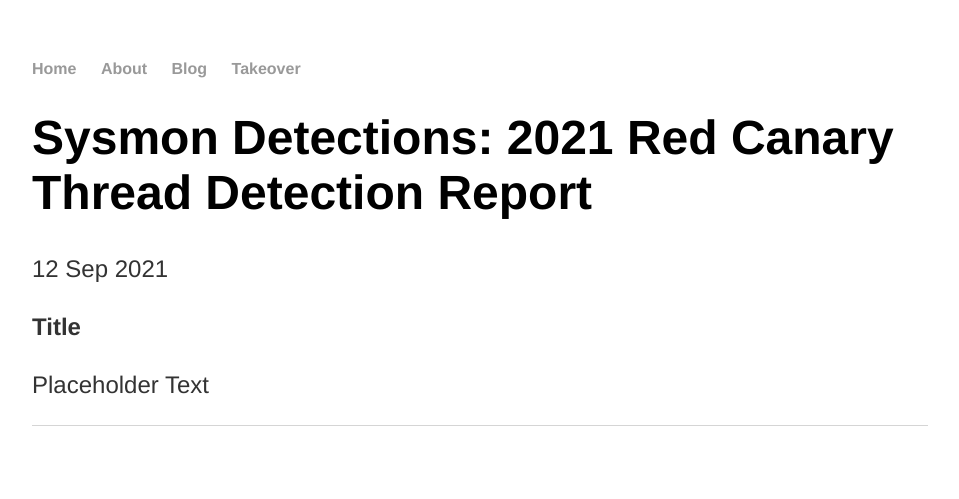
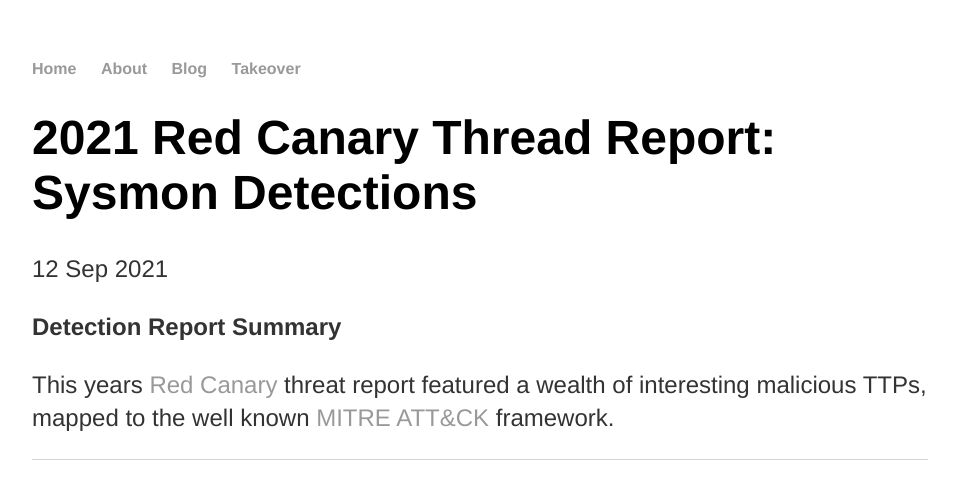
Before and after one commit to 5am5ecure/5am5ecure.github.io, a Jekyll site: the page built from _posts/2021-09-12-sysmon-2021-red-canary-threat-detection-report.md, in a window 1280 px wide. Shown: the top 499 px of the page, without its empty margins (160-1119 px from the left). Built offline with Jekyll 4.4.1, drawn with Linux system fonts in a browser that asks for light colours.

Commit message:
Update 2021-09-12-sysmon-2021-red-canary-threat-detection-report.md

```diff
--- a/_posts/2021-09-12-sysmon-2021-red-canary-threat-detection-report.md
+++ b/_posts/2021-09-12-sysmon-2021-red-canary-threat-detection-report.md
@@ -9,6 +9,6 @@
 <ul>
 </ul>
 
-<b>Title</b>
+<b>Detection Report Summary</b>
 
-<p>Placeholder Text</p>
+<p>This years <a href="https://redcanary.com/">Red Canary</a> threat report featured a wealth of interesting malicious TTPs, mapped to the well known <a href="https://attack.mitre.org/">MITRE ATT&CK</a> framework.</p>
```
Also changed, not shown: other parts of _posts/2021-09-12-sysmon-2021-red-canary-threat-detection-report.md (+1 -1 lines).
